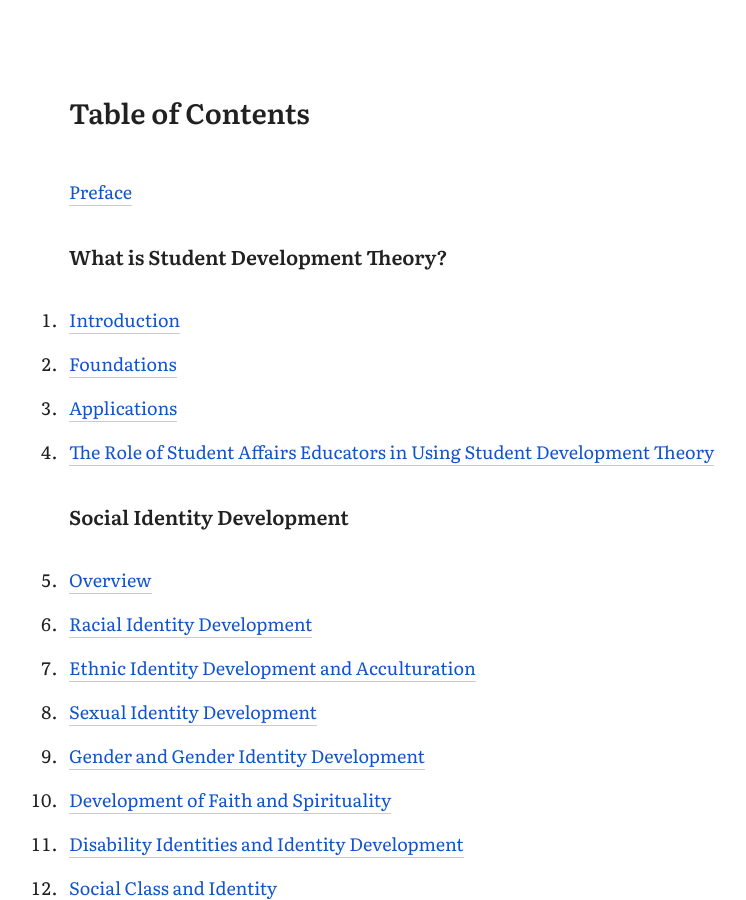
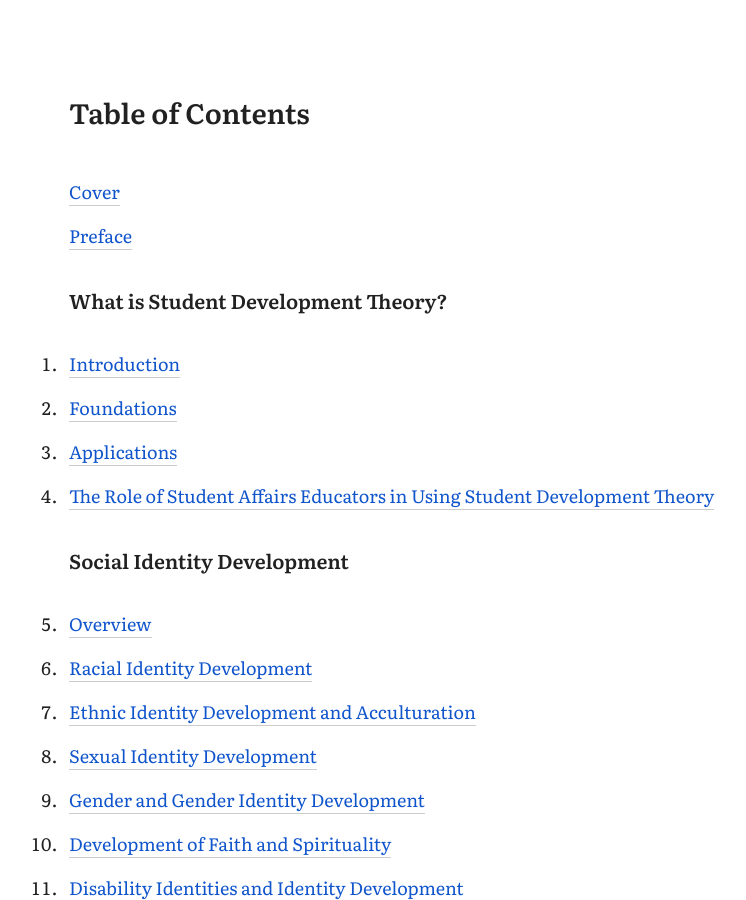
Before and after one commit to jl-c/jl-c.github.io, a Jekyll site: the page sandbox.html, which Jekyll copies as it is, in a window 1280 px wide and 900 px high. Shown: the whole window, without its empty margins (235-981 px from the left). Built offline with Jekyll 4.4.1, drawn with Linux system fonts in a browser that asks for light colours.

Commit message:
Update sandbox.html
Add cover page

```diff
--- a/sandbox.html
+++ b/sandbox.html
@@ -23,6 +23,7 @@
 <body>
 
 <h1>Table of Contents</h1>
+<li style=list-style:none><a href=https://www.youtube.com/watch?v=kfIl70TPX28>Cover</a></li>
 <li style=list-style:none><a href=https://www.youtube.com/watch?v=kfIl70TPX28>Preface</a></li>
 <ol>
     <h2>What is Student Development Theory?</h2>
```
